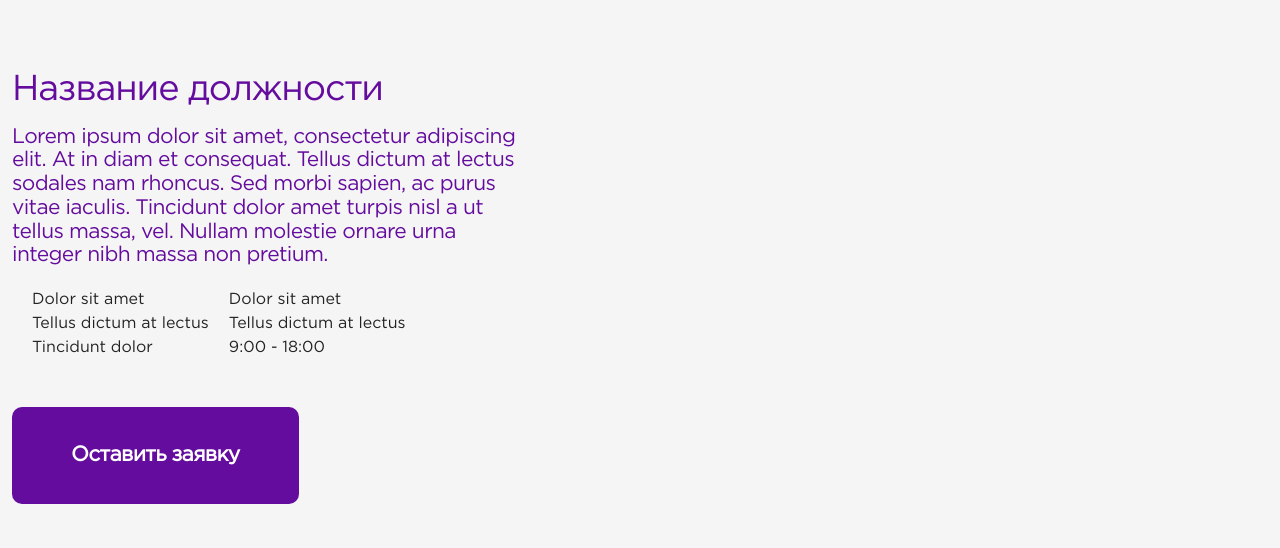
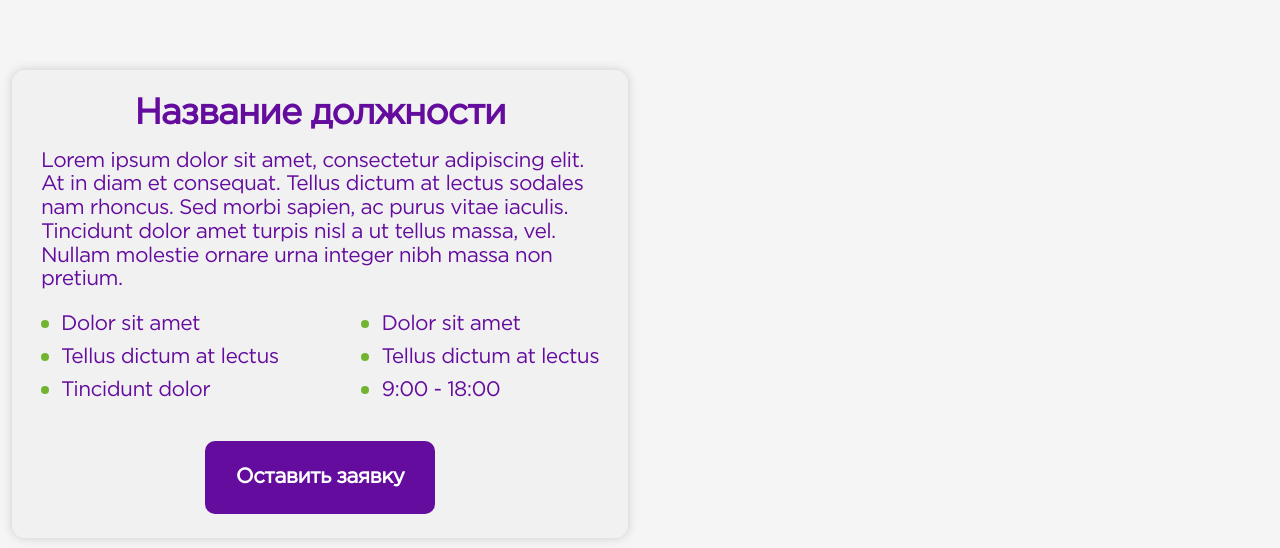
Before and after one commit to 7Davronbek/app-nextlevel-client, a React (Create React App) app: page /#/vacancies in a window 1280 px wide. Shown: the part 404-952 px from the top of the page. Built offline with nearby package versions, Linux system fonts and the light colour scheme; a web font is replaced by a local one.

Commit message:
nextlevel-app

```diff
--- a/src/components/VacanciesCard.jsx
+++ b/src/components/VacanciesCard.jsx
@@ -10,12 +10,12 @@ const VacanciesCard = () => {
                         <h1 className="medium">Вакансии</h1>
                     </div>
 
-                    <div className="col-lg-5">
+                    <div className="col-lg-6">
                         <div className="cards">
                             <h2>Название должности</h2>
                             <h3>Lorem ipsum dolor sit amet, consectetur adipiscing elit. At in diam et consequat. Tellus dictum at lectus sodales nam rhoncus. Sed morbi sapien, ac purus vitae iaculis. Tincidunt dolor amet turpis nisl a ut tellus massa, vel. Nullam molestie ornare urna integer nibh massa non pretium.</h3>
 
-                            <div className="d-flex">
+                            <div className="d-flex justify-content-between">
                                 <div>
                                     <p>Dolor sit amet</p>
                                     <p>Tellus dictum at lectus</p>
@@ -28,7 +28,9 @@ const VacanciesCard = () => {
                                 </div>
                             </div>
 
-                            <div className="btn myBtn">Оставить заявку</div>
+                            <div className='d-flex align-items-center justify-content-center'>
+                                <div className="btn myBtn">Оставить заявку</div>
+                            </div>
 
                         </div>
                     </div>
--- a/src/styles/main.scss
+++ b/src/styles/main.scss
@@ -1468,8 +1468,10 @@ html {
             }
 
             .cards {
-                background: #F5F5F5;
+                background: #f1f1f1;
                 border-radius: 13px;
+                box-shadow: 0 0 10px #c0c0c0c2;
+                padding: 24px 29px;
 
                 h2 {
                     font-weight: 400;
@@ -1478,6 +1480,8 @@ html {
                     letter-spacing: -0.03em;
                     color: #640C9E;
                     margin-bottom: 15px;
+                    text-align: center;
+                    font-weight: 600;
                 }
 
                 h3 {
@@ -1491,6 +1495,30 @@ html {
 
                 p {
                     padding-left: 20px;
+                    position: relative;
+                    font-weight: 400;
+                    font-size: 21px;
+                    line-height: 24px;
+                    letter-spacing: -0.03em;
+                    color: #640C9E;
+                    margin-bottom: 9px;
+
+                    &::after {
+                        content: '';
+                        position: absolute;
+                        top: 50%;
+                        transform: translateY(-50%);
+                        left: 0;
+                        background-color: #72B431;
+                        width: 8px;
+                        height: 8px;
+                        border-radius: 50%;
+                    }
+                }
+
+                .btn {
+                    padding: 24px 30px;
+                    margin: 30px auto auto;
                 }
             }
         }
```
